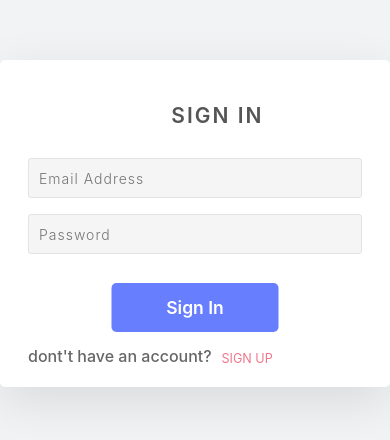
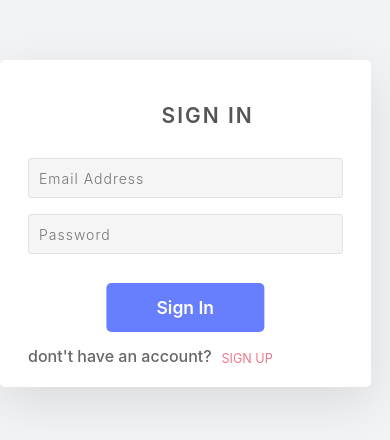
Before and after one commit to valdir-alves3000/nlw4, a Next.js app: page / in a window 390 px wide. Shown: the part 202-642 px from the top of the page. Built offline with nearby package versions, Linux system fonts and the light colour scheme.

Commit message:
Update SignIn.module.css

```diff
--- a/src/styles/components/SignIn.module.css
+++ b/src/styles/components/SignIn.module.css
@@ -95,3 +95,9 @@
   opacity: 1;
 
 }
+
+@media(max-width: 700px) {
+  .container {
+    width: 95%;
+  }
+}
```
